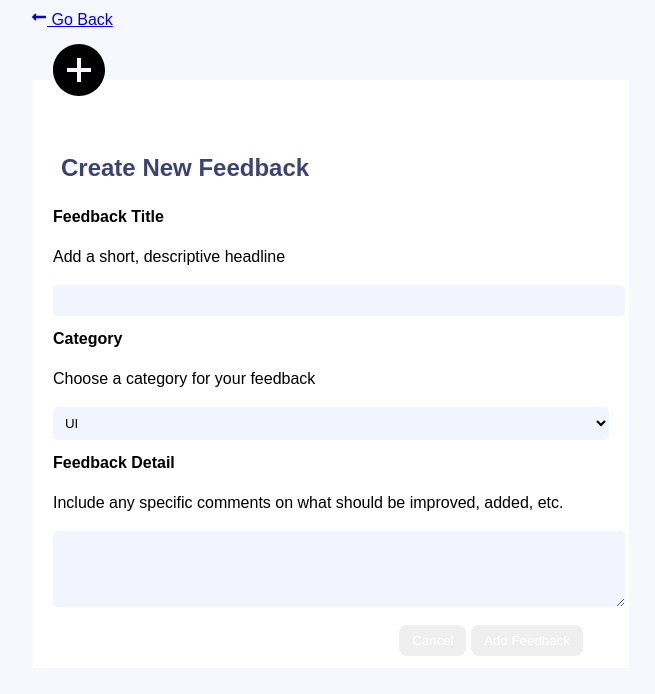
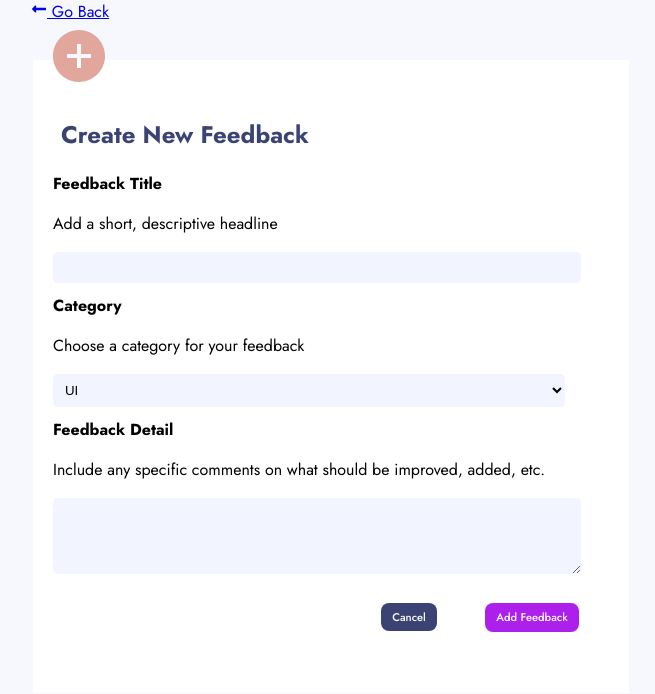
Before and after one commit to ruchanimbalkar/product-feedback-app-, a React (Vite) app in the folder client/: page /feedback in a window 1280 px wide. Shown: the top 694 px of the page, without its empty margins (309-964 px from the left). Built offline with nearby package versions, Linux system fonts and the light colour scheme.

Commit message:
added styles

```diff
--- a/client/index.html
+++ b/client/index.html
@@ -1,9 +1,15 @@
-<!doctype html>
+<!DOCTYPE html>
 <html lang="en">
   <head>
     <meta charset="UTF-8" />
     <link rel="icon" type="image/svg+xml" href="/favicon.svg" />
     <meta name="viewport" content="width=device-width, initial-scale=1.0" />
+    <link rel="preconnect" href="https://fonts.googleapis.com" />
+    <link rel="preconnect" href="https://fonts.gstatic.com" crossorigin />
+    <link
+      href="https://fonts.googleapis.com/css2?family=Jost:ital,wght@0,100..900;1,100..900&display=swap"
+      rel="stylesheet"
+    />
     <title>Product Feedback App</title>
   </head>
   <body>
--- a/client/src/App.css
+++ b/client/src/App.css
@@ -1,14 +1,26 @@
 /* Component-specific styles (this only affects the App component and its children) */
 
 .container {
+  margin: 0 auto;
+  padding: 4rem;
+  max-width: 1100px;
+  min-height: 100vh;
+  width: 100%;
   display: grid;
   grid-template-columns: 1fr 1fr 1fr 1fr;
   gap: 1rem;
 }
-
+p {
+  color: white;
+}
+.item1 {
+  grid-column: 1/2;
+  display: grid;
+  grid-template-columns: 1fr;
+  gap: 1rem;
+  max-height: 20rem;
+}
 .child1 {
-  grid-column: 1/2;
-  grid-row: 1/3;
   background-image: linear-gradient(
     to right,
     var(--cute-blue),
@@ -17,31 +29,33 @@
   );
   border-radius: 0.3rem;
   padding: 0.5rem;
+  max-height: 10rem;
+  max-width: 15rem;
 }
-h1 {
-  margin-top: 10rem;
-}
+
 h1,
 h2 {
   color: var(--whyt);
   margin-left: 1rem;
 }
 .child2 {
-  grid-column: 1/2;
-  grid-row: 3/4;
   background-color: var(--whyt);
   border-radius: 0.3rem;
   padding: 0.5rem;
 }
 
+.item2 {
+  grid-column: 2/4;
+  display: grid;
+  grid-template-columns: 1fr;
+}
 header {
-  grid-column: 2/4;
   grid-row: 1/2;
 }
 
 .feedbacks-div {
-  grid-column: 2/4;
-  grid-row: 3 / auto;
+  display: grid;
+  grid-template-columns: 1fr;
 }
 
 .feedback-link {
@@ -64,8 +78,14 @@ header {
   margin: 1rem;
 }
 
-legend {
+.form-div p {
+  color: inherit;
+  margin-left: auto;
+}
+
+.circle-sharp {
   font-size: 4rem;
+  color: color-mix(in lab, var(--cute-blue) 20%, var(--peach) 80%);
 }
 
 label {
@@ -82,7 +102,7 @@ textarea {
   border-style: none;
   border-radius: 0.3rem;
   padding: 0.5rem;
-  width: 100%;
+  width: 92%;
 }
 fieldset {
   border-style: none;
@@ -90,18 +110,33 @@ fieldset {
 }
 
 .form-buttons-div {
-  margin-left: 22rem;
+  margin-top: 1rem;
+  margin-left: 21rem;
+  margin-bottom: 3rem;
 }
 
-.form-buttons-div button {
+.cancel-button {
   color: var(--whyt);
   border-style: none;
   border-radius: 0.5rem;
-  padding: 0.5rem 0.8rem;
+  padding: 0.4rem 0.7rem;
+  background-color: var(--carbon);
+  text-decoration: none;
+  font: inherit;
+  font-size: 0.7rem;
+  font-weight: 500;
 }
 
-/* .form-buttons-div:first-child {
-  /* background-color: var(--carbon); }*/
+.submit-button {
+  background-color: var(--purple);
+  color: var(--whyt);
+  border-style: none;
+  border-radius: 0.5rem;
+  padding: 0.4rem 0.7rem;
+  font: inherit;
+  font-size: 0.7rem;
+  font-weight: 500;
+}
 
 header {
   background-color: var(--carbon);
--- a/client/src/components/Button.css
+++ b/client/src/components/Button.css
@@ -1,3 +1,8 @@
 button {
   margin: 0.15rem;
+  cursor: pointer;
 }
+/* Pressed Effect Reference : https://www.w3schools.com/css/tryit.asp?filename=trycss_buttons_animate3 */
+button:active {
+  transform: translateY(4px);
+}
--- a/client/src/components/Button.jsx
+++ b/client/src/components/Button.jsx
@@ -1,9 +1,16 @@
 //import styles
 import "./Button.css";
-export default function Button({ text, handleClick }) {
+export default function Button({ className = undefined, text, handleClick }) {
   return (
     <>
-      <button onClick={handleClick}>{text}</button>
+      {/* Reference : https://developer.mozilla.org/en-US/docs/Web/JavaScript/Reference/Operators/Nullish_coalescing */}
+      <button
+        type="button"
+        className={className ?? undefined}
+        onClick={handleClick}
+      >
+        {text}
+      </button>
     </>
   );
 }
--- a/client/src/components/Card.css
+++ b/client/src/components/Card.css
@@ -1,6 +1,15 @@
 .card {
   background-color: var(--whyt);
-  border-radius: 0.3rem;
+  border-radius: 0.5rem;
   margin: 1rem;
   padding: 1rem;
 }
+
+.card p {
+  color: inherit;
+}
+.card h3,
+p,
+button {
+  margin-left: 3rem;
+}
--- a/client/src/index.css
+++ b/client/src/index.css
@@ -22,4 +22,5 @@
 body {
   background-color: var(--light-grey);
   font-family: "Jost", sans-serif;
+  margin: 0;
 }
--- a/client/src/pages/FeedbackForm.jsx
+++ b/client/src/pages/FeedbackForm.jsx
@@ -32,8 +32,8 @@ export default function FeedbackForm() {
       return;
     }
     //Convert the response to JSON format using json method
-    const responseInJSONFormat = await response.json();
-    console.log("response from post method: ", responseInJSONFormat);
+    const responseInTextFormat = await response.text();
+    console.log("response from post method: ", responseInTextFormat);
     //alert("Form Submitted successfully");
   };
   //Declare an event handler arrow function handleChange to handle changes in form input
@@ -43,12 +43,9 @@ export default function FeedbackForm() {
     //set form data using the setter function setFormData
     setFormData((prevFormData) => ({ ...prevFormData, [name]: value }));
   };
-  const handleCancel = () => {
-    //Reset the form and go to main page
-    //resets the form to its initial state
-    setFormData(emptyFormState);
-  };
-  const handleSubmit = async () => {
+
+  const handleSubmit = async (event) => {
+    event.preventDefault();
     console.log("Running handle submit function");
     //Send POST request to store form data in API on the server in function addOneSuggestion()
     await addOneSuggestion();
@@ -61,7 +58,7 @@ export default function FeedbackForm() {
       <form>
         <fieldset>
           <legend>
-            <IoAddCircleSharp />
+            <IoAddCircleSharp className="circle-sharp" />
           </legend>
           <h2>Create New Feedback</h2>
           <div className="form-input-div">
@@ -107,8 +104,14 @@ export default function FeedbackForm() {
             />
           </div>
           <div className="form-buttons-div">
-            <Button text="Cancel" handleClick={handleCancel} />
-            <Button text="Add Feedback" handleClick={handleSubmit} />
+            <a className="cancel-button" href="/">
+              Cancel
+            </a>
+            <Button
+              className="submit-button"
+              text="Add Feedback"
+              handleClick={handleSubmit}
+            />
           </div>
         </fieldset>
       </form>
--- a/client/src/pages/Home.jsx
+++ b/client/src/pages/Home.jsx
@@ -5,7 +5,6 @@ import Button from "../components/Button.jsx";
 import Card from "../components/Card.jsx";
 export default function Home() {
   //Create a variable category and setter function using useState
-  const [category, setCategory] = useState("All");
   const [suggestions, setSuggestions] = useState([]);
   const [count, setCount] = useState(0);
   const [url, setUrl] = useState("/api/get-all-suggestions");
@@ -34,34 +33,49 @@ export default function Home() {
 
   //useEffect to fetch data
   useEffect(() => {
-    if (category === "All") {
-      setUrl("/api/get-all-suggestions");
     getSuggestionsDataByCategory();
-    } else {
-      setUrl(`/api/get-suggestions-by-category/${category}`);
-      //Call function getSuggestionsDataByCategory() that makes the API call
-      getSuggestionsDataByCategory();
-    }
-  }, [category]);
+  }, [url]);
 
   return (
     <>
       <div className="container">
+        <div className="item1">
           <div className="child1">
             <h1> My Company</h1>
-          <h2>Feedback board</h2>
+            <p>Feedback board</p>
           </div>
           <div className="child2">
-          <Button text="All" handleClick={() => setCategory("All")} />
-          <Button text="UX" handleClick={() => setCategory("UX")} />
-          <Button text="UI" handleClick={() => setCategory("UI")} />
+            <Button
+              text="All"
+              handleClick={() => setUrl("/api/get-all-suggestions")}
+            />
+            <Button
+              text="UX"
+              handleClick={() => setUrl("/api/get-suggestions-by-category/UX")}
+            />
+            <Button
+              text="UI"
+              handleClick={() => setUrl("/api/get-suggestions-by-category/UI")}
+            />
             <Button
               text="Enhancement"
-            handleClick={() => setCategory("Enhancement")}
+              handleClick={() =>
+                setUrl("/api/get-suggestions-by-category/Enhancement")
+              }
             />
-          <Button text="Bug" handleClick={() => setCategory("Bug")} />
-          <Button text="Feature" handleClick={() => setCategory("Feature")} />
+            <Button
+              text="Bug"
+              handleClick={() => setUrl("/api/get-suggestions-by-category/Bug")}
+            />
+            <Button
+              text="Feature"
+              handleClick={() =>
+                setUrl("/api/get-suggestions-by-category/Feature")
+              }
+            />
           </div>
+        </div>
+        <div className="item2">
           <header>
             <h2> {count} Suggestions</h2>
             <p>
@@ -81,6 +95,7 @@ export default function Home() {
             ))}
           </div>
         </div>
+      </div>
     </>
   );
 }
```
Also changed, not shown: package.json (deleted, +0 -8 lines), 1 other file (tests, documents, lock files or other folders). Lines whose indentation alone changed are shown as unchanged.
